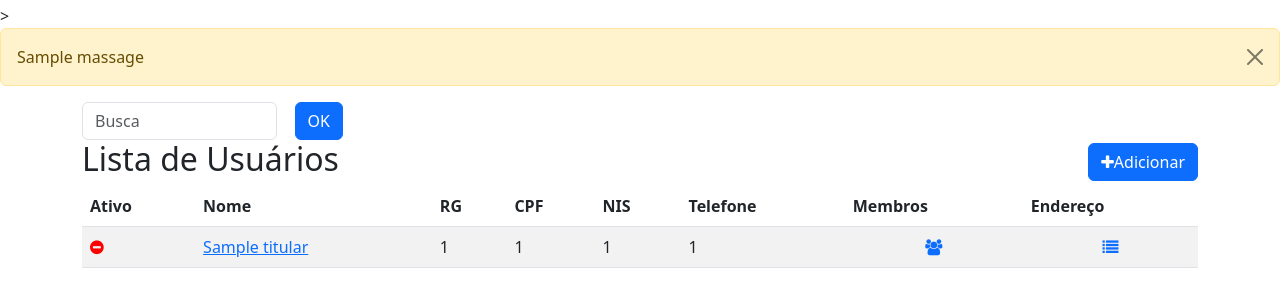
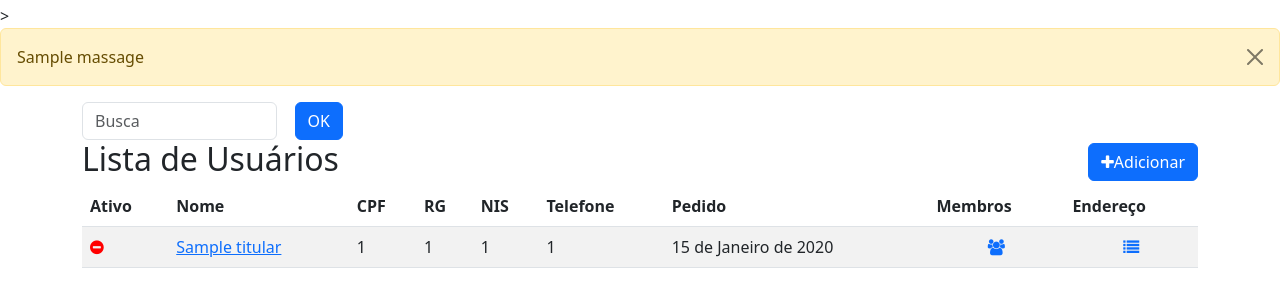
Before and after one commit to Francelmo87/Cisterna, a Django app: template backend/usuarios/templates/titular_list.html in a window 1280 px wide. Shown: the part 56-363 px from the top of the page. Run offline with Django 5.2, Linux system fonts and the light colour scheme; tables that the repository leaves empty hold one stand-in row (values such as "Sample post"); the template is opened without the code that fills it: values that come from a table or form of the project are taken from there, most other values are stand-ins (such as "Sample title", 1, 10 or a date in 2020); parts of the project's set-up code (start-up, migrations or seed data) failed here and were passed over.

Commit message:
alteradas dados do html de listagem

```diff
--- a/backend/usuarios/templates/titular_list.html
+++ b/backend/usuarios/templates/titular_list.html
@@ -27,10 +27,11 @@
             <tr>
                 <th class="text_center">Ativo</th>
                 <th class="text_center">Nome</th>
+                <th class="text_center">CPF</th>
                 <th class="text_center">RG</th>
-                <th class="text_center">CPF</th>
                 <th class="text_center">NIS</th>
                 <th class="text_center">Telefone</th>
+                <th class="text_center">Pedido</th>
                 <th class="text_center">Membros</th>
                 <th class="text_center">Endereço</th>
             </tr>
@@ -50,10 +51,11 @@
                      <a href="{% url 'usuarios:titular_detail' titular.pk %}">{{titular.nome}}</a>
                 </td>
 
+                <td>{{titular.cpf}}</td>
                 <td>{{titular.rg}}</td>
-                <td>{{titular.cpf}}</td>
                 <td>{{titular.nis}}</td>
                 <td>{{titular.telefone}}</td>
+                <td>{{titular.dt_pedido}}</td>
                 <td class="text-center">
                     <a href="{% url 'usuarios:membro_list' titular.pk %}"><i class="fa fa-users"></i></a>
                 </td>
```
